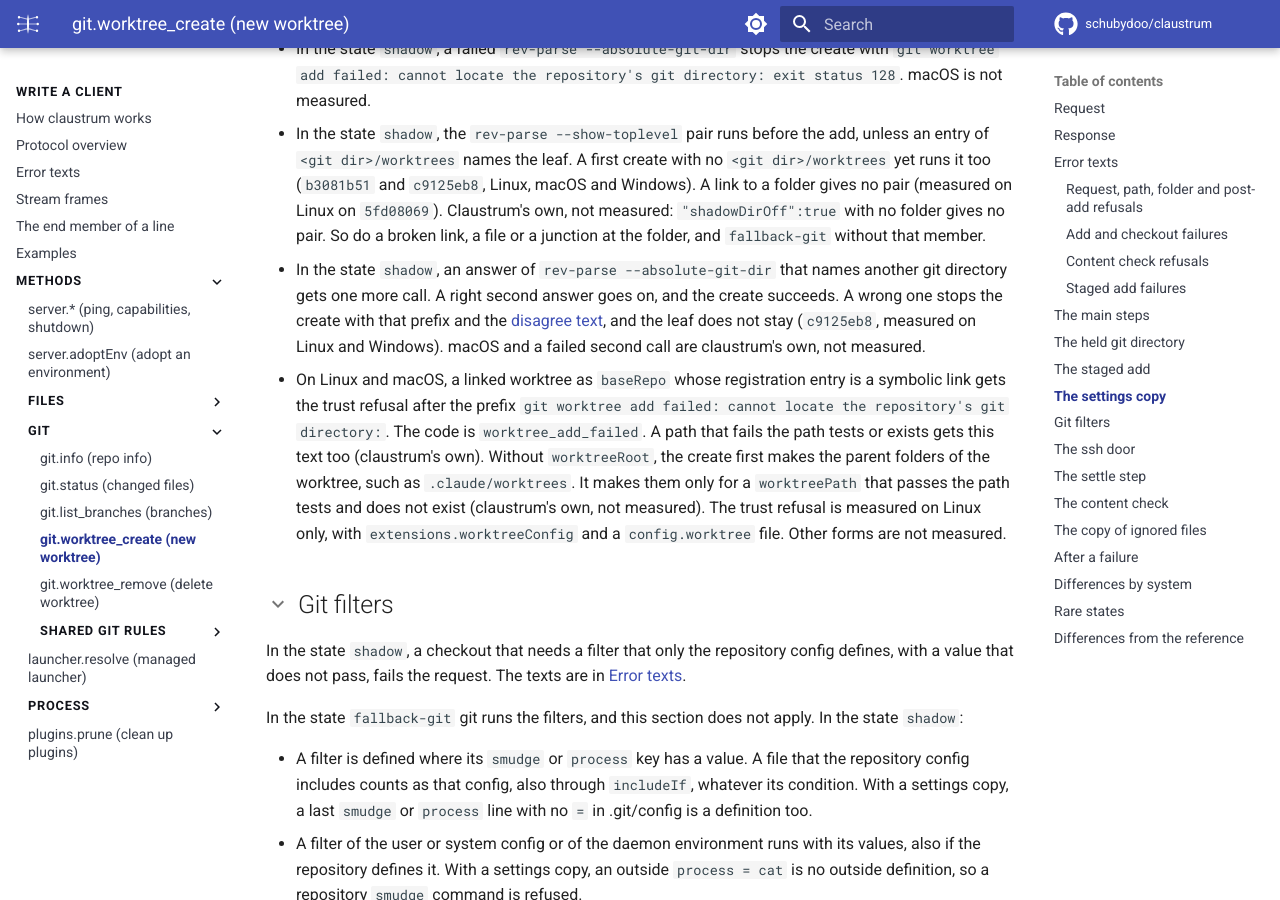
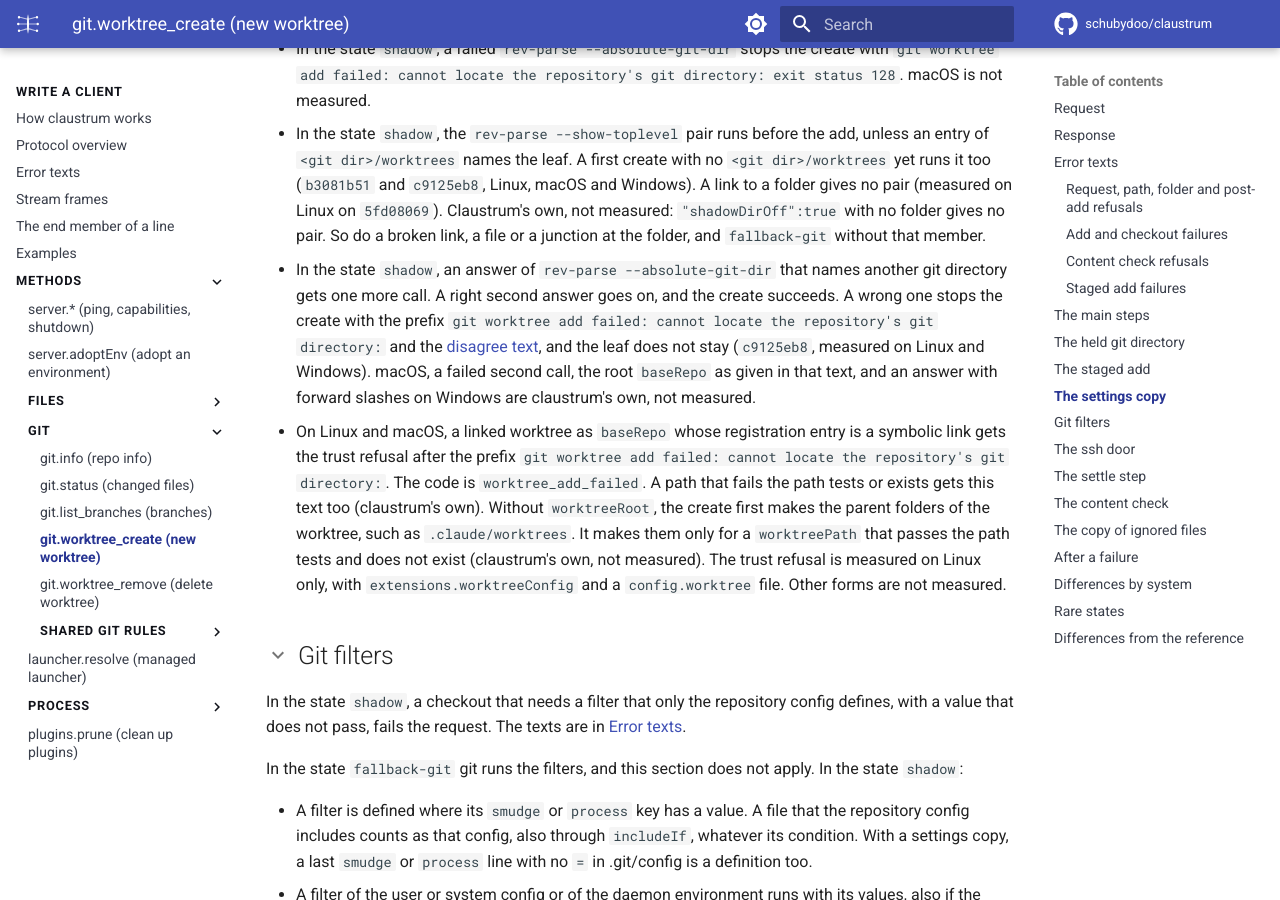
Before and after one commit to schubydoo/claustrum, an MkDocs documentation site: the page built from docs/protocol/git-worktree-create.md, in a window 1280 px wide and 900 px high, scrolled down 16687 px. Built offline with MkDocs 1.6.1 and Material for MkDocs 9.7.7, drawn with Linux system fonts in a browser that asks for light colours; comment, search, counter and statistics services are not loaded.

Commit message:
docs(git): name the prefix and two claustrum-own parts of the second git-dir ask
The create page names the prefix of the refusal, and marks the root as
given and the forward-slash answer on Windows as claustrum's own. The
changeset names the state shadow and the two outcomes apart.

Co-Authored-By: Claude Opus 5.5 <noreply@anthropic.com>

```diff
--- a/docs/protocol/git-worktree-create.md
+++ b/docs/protocol/git-worktree-create.md
@@ -206,7 +206,7 @@ Git calls of the daemon read its copy of the repository's git settings. [The set
 - While a `"shadowDirOff": true` request runs, the checkout has its index in `claude-ssh-index-<n>` of the temporary folder.
 - In the state `shadow`, a failed `rev-parse --absolute-git-dir` stops the create with `git worktree add failed: cannot locate the repository's git directory: exit status 128`. macOS is not measured.
 - In the state `shadow`, the `rev-parse --show-toplevel` pair runs before the add, unless an entry of `<git dir>/worktrees` names the leaf. A first create with no `<git dir>/worktrees` yet runs it too (`b3081b51` and `c9125eb8`, Linux, macOS and Windows). A link to a folder gives no pair (measured on Linux on `5fd08069`). Claustrum's own, not measured: `"shadowDirOff":true` with no folder gives no pair. So do a broken link, a file or a junction at the folder, and `fallback-git` without that member.
-- In the state `shadow`, an answer of `rev-parse --absolute-git-dir` that names another git directory gets one more call. A right second answer goes on, and the create succeeds. A wrong one stops the create with that prefix and the [disagree text](git-rules-settings-copy.md#the-call-about-the-repository), and the leaf does not stay (`c9125eb8`, measured on Linux and Windows). macOS and a failed second call are claustrum's own, not measured.
+- In the state `shadow`, an answer of `rev-parse --absolute-git-dir` that names another git directory gets one more call. A right second answer goes on, and the create succeeds. A wrong one stops the create with the prefix `git worktree add failed: cannot locate the repository's git directory: ` and the [disagree text](git-rules-settings-copy.md#the-call-about-the-repository), and the leaf does not stay (`c9125eb8`, measured on Linux and Windows). macOS, a failed second call, the root `baseRepo` as given in that text, and an answer with forward slashes on Windows are claustrum's own, not measured.
 - On Linux and macOS, a linked worktree as `baseRepo` whose registration entry is a symbolic link gets the trust refusal after the prefix `git worktree add failed: cannot locate the repository's git directory: `. The code is `worktree_add_failed`. A path that fails the path tests or exists gets this text too (claustrum's own). Without `worktreeRoot`, the create first makes the parent folders of the worktree, such as `.claude/worktrees`. It makes them only for a `worktreePath` that passes the path tests and does not exist (claustrum's own, not measured). The trust refusal is measured on Linux only, with `extensions.worktreeConfig` and a `config.worktree` file. Other forms are not measured.
 
 ## Git filters
```
Also changed, not shown: .changeset/worktree-create-git-dir-again.md (+1 -1 lines), 1 other file.
